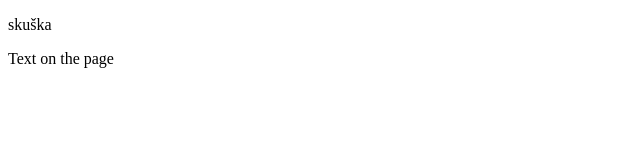
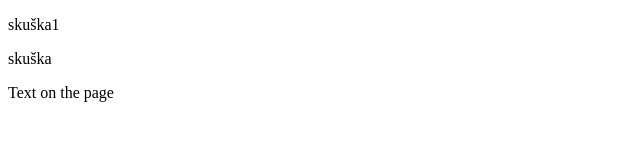
Before and after one commit to PatrikScerba/mygit, a plain HTML site: page index.html in a window 1280 px wide. Shown: the whole page, without its empty margins (0-640 px from the left). Drawn offline with Linux system fonts and the light colour scheme.

Commit message:
Added index.html file
Creating a new project and adding an HTML file named index.html that
contains the basic HTML  code for the page.

```diff
--- a/index.html
+++ b/index.html
@@ -4,6 +4,7 @@
         <title>Name of the page</title>
     </head>
     <body>
+	<p>skuška1</p>
 	<p>skuška</p>
         <p>Text on the page</p>
     </body>
```
